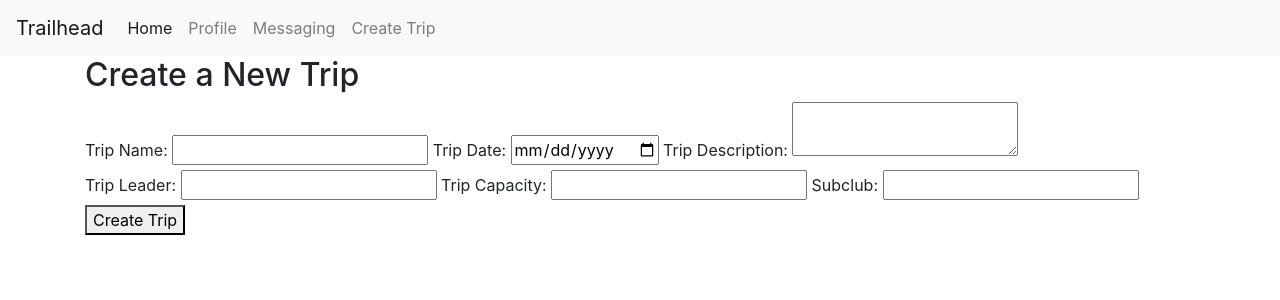
After one commit to colinkearns2/Trailhead-backend, a Django app: page /trips/create/ in a window 1280 px wide. The commit adds this page. Shown: the top 300 px of the page. Run offline with Django 5.2, Linux system fonts and the light colour scheme; some libraries are stand-ins or nearby versions.

Commit message:
create a new trip in the backend

```diff
--- a/trailhead/trailhead/urls.py
+++ b/trailhead/trailhead/urls.py
@@ -20,5 +20,5 @@ from django.urls import path, include
 
 urlpatterns = [
     path("admin/", admin.site.urls),
-    path("", include("webapp.urls"))
+    path("", include("webapp.urls")),
 ]
--- a/trailhead/webapp/templates/base.html
+++ b/trailhead/webapp/templates/base.html
@@ -25,6 +25,9 @@
           <li class="nav-item">
             <a class="nav-link" href="#">Messaging</a>
           </li>
+          <li class="nav-item">
+            <a class="nav-link" href="{% url 'create_trip' %}">Create Trip</a>
+          </li>
         </ul>
       </div>
     </nav>
--- /dev/null
+++ b/trailhead/webapp/templates/create_trip.html
@@ -0,0 +1,31 @@
+{% extends "base.html" %}
+
+{% block title %}
+    Create Trip
+{% endblock %}
+
+{% block content %}
+<h2>Create a New Trip</h2>
+<form method="POST" action="{% url 'create_trip'%}">
+    {% csrf_token %}
+    <label for="trip_name">Trip Name:</label>
+    <input type="text" name="trip_name" required>
+
+    <label for="trip_date">Trip Date:</label>
+    <input type="date" name="trip_date" required>
+
+    <label for="trip_description">Trip Description:</label>
+    <textarea name="trip_description" required></textarea><br>
+
+    <label for="trip_leader">Trip Leader:</label>
+    <input type="text" name="trip_leader" required>
+
+    <label for="trip_capacity">Trip Capacity:</label>
+    <input type="number" name="trip_capacity" required>
+
+    <label for="subclub">Subclub:</label>
+    <input type="text" name="subclub" required>
+
+    <button type="submit">Create Trip</button>
+</form>
+{% endblock %}
--- a/trailhead/webapp/urls.py
+++ b/trailhead/webapp/urls.py
@@ -5,5 +5,6 @@ from . import views
 # list of our paths
 urlpatterns = [
     path("", views.home, name ="home"), #this is an empty path to the base URL of our website
-    path("todos/", views.todos, name = "Todos")
+    path("todos/", views.todos, name = "Todos"),
+    path("trips/create/", views.create_trip, name="create_trip"),
 ]
--- a/trailhead/webapp/views.py
+++ b/trailhead/webapp/views.py
@@ -1,5 +1,6 @@
-from django.shortcuts import render, HttpResponse
-from .models import TodoItem
+from django.shortcuts import render, HttpResponse, redirect
+from .models import TodoItem, Trip, Subclub
+from .serializers import TripSerializer
 # Create your views here.
 def home(request):
     return render(request, "home.html")
@@ -7,3 +8,35 @@ def home(request):
 def todos(request):
     items= TodoItem.objects.all()
     return render(request, "todos.html", {"todos": items})
+
+def create_trip(request):
+    if request.method == "POST":
+        #Handle form submission
+        trip_name = request.POST.get('trip_name')
+        trip_date = request.POST.get('trip_date')
+        trip_description = request.POST.get('trip_description')
+        trip_leader = request.POST.get('trip_leader')
+        trip_capacity = request.POST.get('trip_capacity')
+        subclub_name = request.POST.get('subclub')
+
+        try:
+            subclub = Subclub.objects.get(subclub_name=subclub_name)
+        except Subclub.DoesNotExist:
+            return render(request, "create_trip.html", {"error": "Subclub not found."})
+        except Exception as e:
+            return render(request, "create_trip.html", {"error": str(e)})
+
+        #create the trip
+        new_trip = Trip(
+            trip_name = trip_name,
+            trip_date = trip_date,
+            trip_description = trip_description,
+            trip_leader = trip_leader,
+            trip_capacity = trip_capacity,
+            subclub = subclub
+            )
+        new_trip.save() #save to the database
+
+        return redirect(home)
+    #return the trip creation form on GET request
+    return render(request, "create_trip.html")
```
Also changed, not shown: trailhead/webapp/serializers.py (added, +11 -0 lines), trailhead/db.sqlite3.
